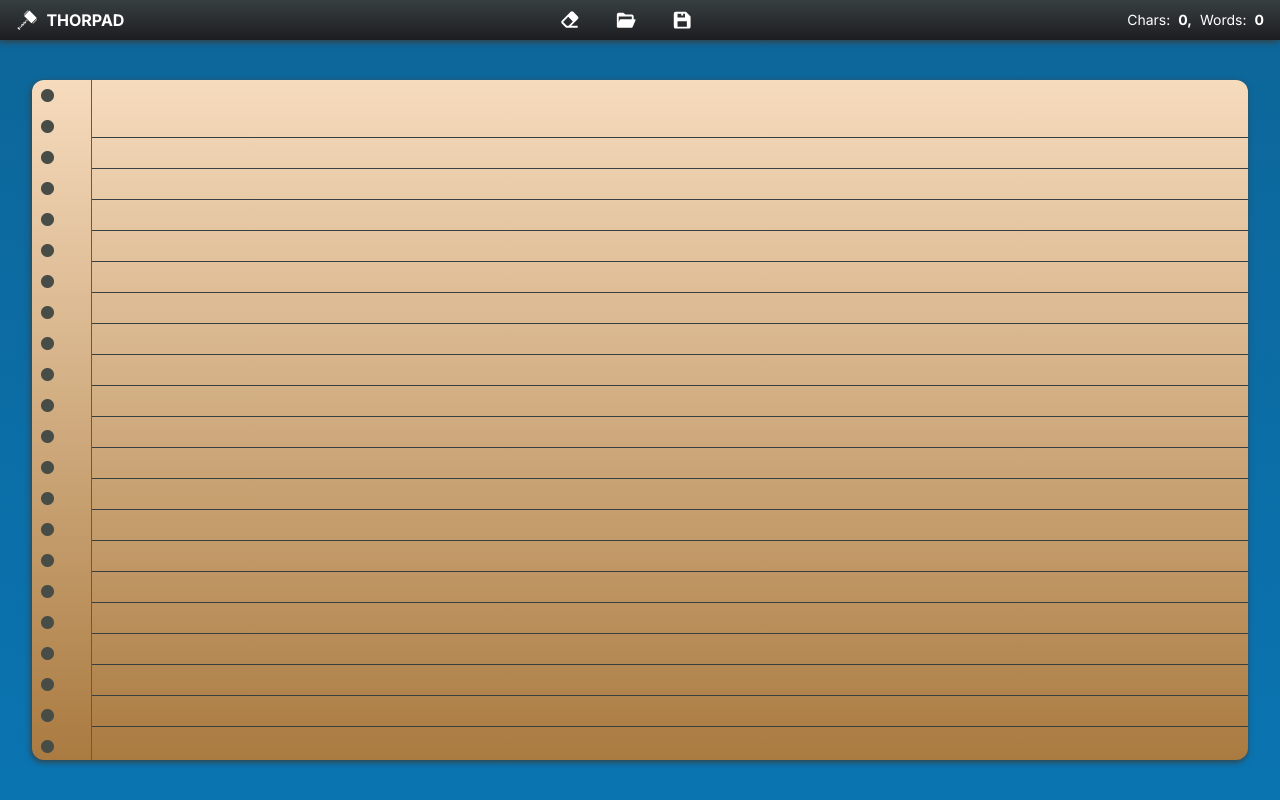
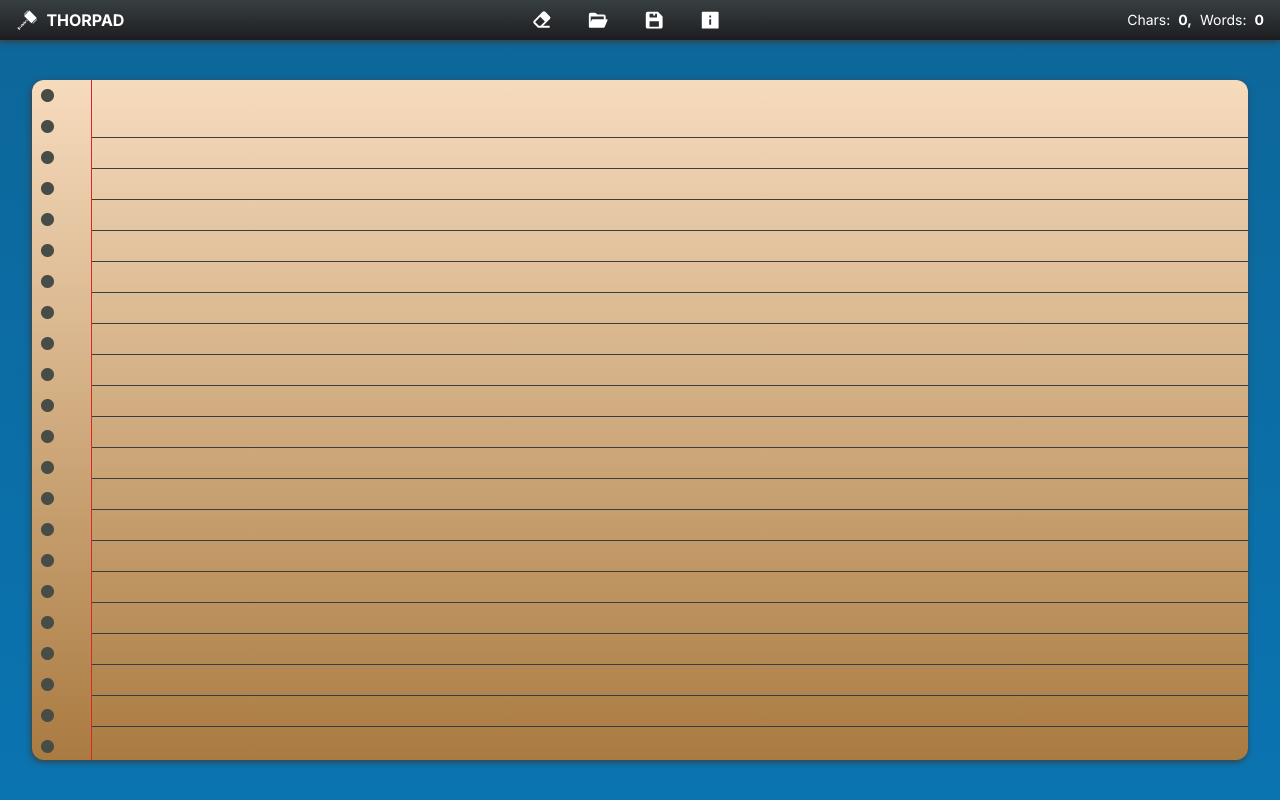
Before and after one commit to patrickgunnar/thorpad-app, a Next.js app: page / in a window 1280 px wide. Built offline with nearby package versions, Linux system fonts and the light colour scheme.

Commit message:
feat: added about

```diff
--- a/src/components/toolbar/Toolbar.tsx
+++ b/src/components/toolbar/Toolbar.tsx
@@ -1,7 +1,7 @@
 "use client";
 
 import {
-    BiSolidEraser, BiSolidFolderOpen, BiSolidSave
+    BiSolidEraser, BiSolidFolderOpen, BiSolidSave, BiSolidInfoSquare
 } from "react-icons/bi";
 import { GiThorHammer } from "react-icons/gi";
 import ToolItem from "./ToolItem";
@@ -14,6 +14,7 @@ const tools = [
     { name: "Clear", icon: BiSolidEraser, id: "clear-tool" },
     { name: "Open", icon: BiSolidFolderOpen, id: "open-tool" },
     { name: "Save", icon: BiSolidSave, id: "save-tool" },
+    { name: "About", icon: BiSolidInfoSquare, id: "about-tool" }
 ];
 
 const Toolbar = () => {
```
